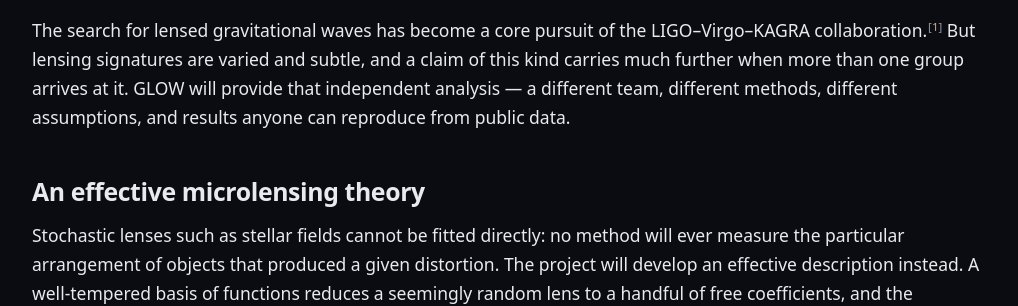
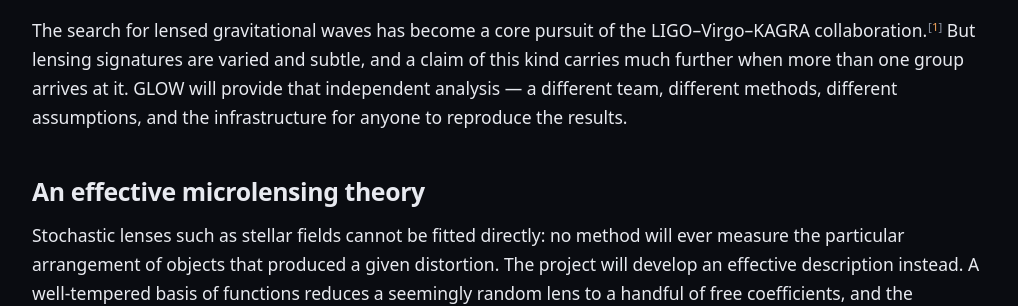
Before and after one commit to glow-astro/website, a Jekyll site: the page built from data-analysis.html, in a window 1280 px wide and 900 px high, scrolled down 1076 px. Shown: the part 242-548 px from the top of the window, without its empty margins (128-1146 px from the left). Built offline with Jekyll 4.4.1, drawn with Linux system fonts in a browser that asks for light colours.

Commit message:
Close the independence claim on infrastructure
"and the infrastructure for anyone to reproduce the results" -- the owner's
wording, replacing "and results anyone can reproduce from public data". It
claims something the project builds rather than a property the results
happen to have, and it is what the software page already delivers: archived
posteriors, companion code, a version DOI.

Co-Authored-By: Claude Opus 5 <noreply@anthropic.com>
Claude-Session: https://claude.ai/code/session_01L7GT62S61eYxRuSFTmWGfu

```diff
--- a/_data/topics.yml
+++ b/_data/topics.yml
@@ -127,7 +127,7 @@
     file: microlensing-chain
     static: true
     width: 2000
-    height: 606
+    height: 608
     alt: >-
       Three panels. Left: a galaxy splits a source into two images with a time
       delay between them. Centre: a zoom into one image showing a pc-scale
--- a/data-analysis.html
+++ b/data-analysis.html
@@ -57,7 +57,8 @@ topic_id: data-analysis
     But lensing signatures are varied and subtle, and a claim of this kind
     carries much further when more than one group arrives at it. GLOW will
     provide that independent analysis — a different team, different methods,
-    different assumptions, and results anyone can reproduce from public data.
+    different assumptions, and the infrastructure for anyone to reproduce the
+    results.
   </p>
 </section>
 
```
Also changed, not shown: media/lensed-population.png, media/microlensing-chain.png.
